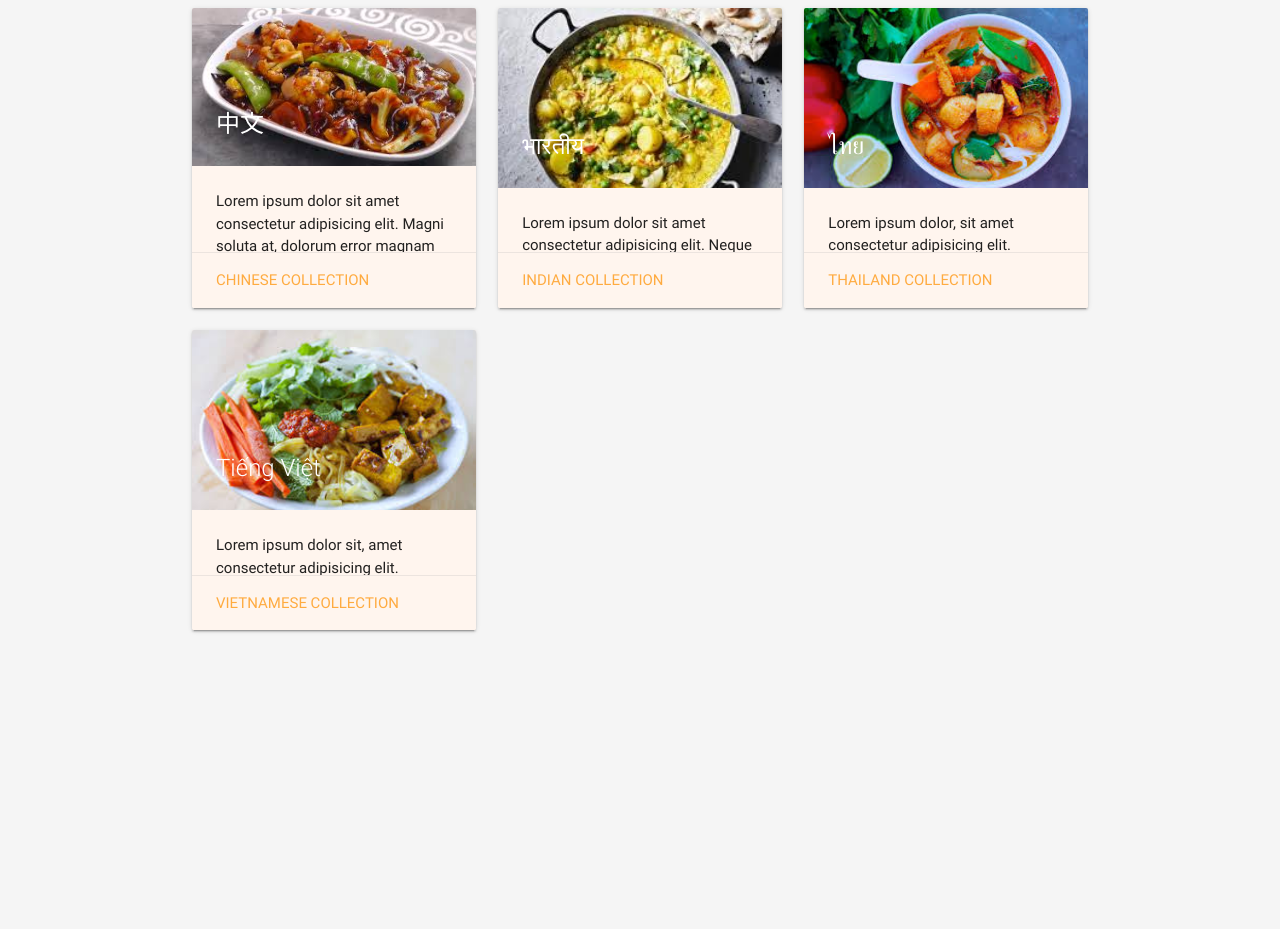
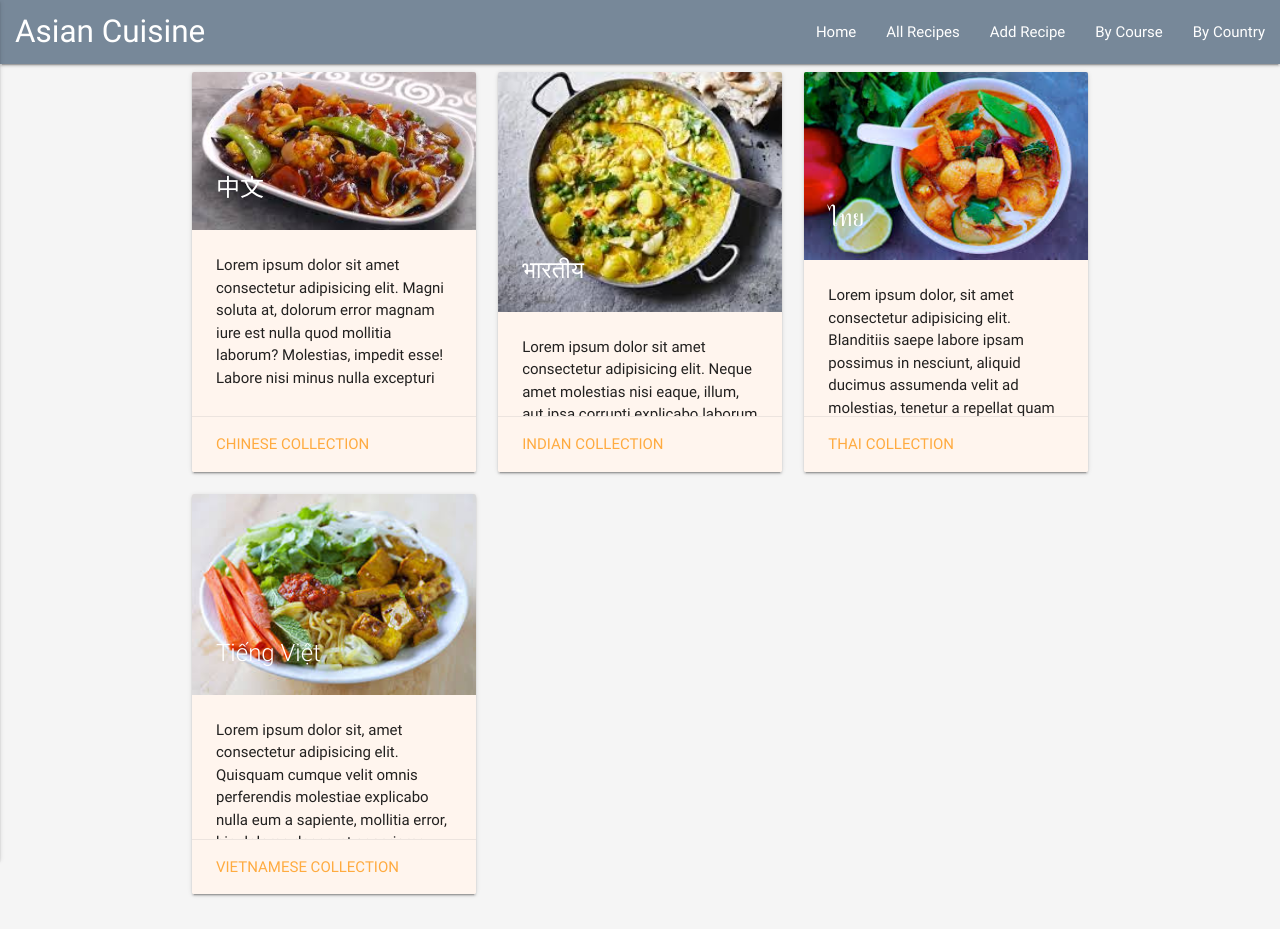
Before and after one commit to Code-Institute-Submissions/CI-project-four, a Flask app: page /countries in a window 1280 px wide. Before the commit the page ends 633 px from the top, so only its background shows below. Run offline with Flask 2, Linux system fonts and the light colour scheme; data that the repository does not hold is empty; some libraries are stand-ins or nearby versions.

```diff
--- a/templates/base.html
+++ b/templates/base.html
@@ -12,6 +12,28 @@
 </head>
 
 <body>
+   <header>
+      <nav>
+         <div class="nav-wrapper">
+            <a href="{{url_for('index')}}" class="brand-logo">Asian Cuisine</a>
+            <a href="#" data-activates="mobile-demo" class="button-collapse"><i class="material-icons">menu</i></a>
+            <ul id="nav-mobile" class="right hide-on-med-and-down">
+               <li><a href="{{url_for('index')}}">Home</a></li>
+               <li><a href="{{url_for('get_recipes')}}">All Recipes</a></li>
+               <li><a href="{{url_for('add_recipe')}}">Add Recipe</a></li>
+               <li><a href="{{url_for('courses')}}">By Course</a></li>
+               <li><a href="{{url_for('countries')}}">By Country </a></li>
+            </ul>
+            <ul class="side-nav" id="mobile-demo">
+               <li><a href="{{url_for('index')}}">Home</a></li>
+               <li><a href="{{url_for('get_recipes')}}">All Recipes</a></li>
+               <li><a href="{{url_for('add_recipe')}}">Add Recipe</a></li>
+               <li><a href="{{url_for('courses')}}">By Course</a></li>
+               <li><a href="{{url_for('countries')}}">By Country</a></li>
+            </ul>
+         </div>
+      </nav>
+   </header>
    <div class="container1">
       {% block content %}
       {% endblock %}
@@ -22,6 +44,8 @@
    <script type="text/javascript">
       $(document).ready(function () {
          $('select').material_select();
+         $(".button-collapse").sideNav();
+         $('.sidenav').sideNav();
       });
    </script>
 
--- a/templates/countries.html
+++ b/templates/countries.html
@@ -5,14 +5,16 @@
       <div class="row">
 
             <div class="col s12 m6 l4">
-         <div class="card small">
+                  <div class="card medium">
                         <div class="card-image">
                               <img src="static/img/chinese.jpeg" alt="A plate of chinese vegetables in a special sauce">
                               <span class="card-title">中文</span>
                         </div>
                         <div class="card-content">
-               <p>Lorem ipsum dolor sit amet consectetur adipisicing elit. Magni soluta at, dolorum error magnam iure
-                  est nulla quod mollitia laborum? Molestias, impedit esse! Labore nisi minus nulla excepturi alias
+                              <p>Lorem ipsum dolor sit amet consectetur adipisicing elit. Magni soluta at, dolorum
+                                    error magnam iure
+                                    est nulla quod mollitia laborum? Molestias, impedit esse! Labore nisi minus nulla
+                                    excepturi alias
                                     qui! </p>
                         </div>
                         <div class="card-action">
@@ -22,14 +24,16 @@
             </div>
 
             <div class="col s12 m6 l4">
-         <div class="card small">
+                  <div class="card medium">
                         <div class="card-image">
                               <img src="static/img/indian.jpeg" alt="A bowl of indian pea and potato medium spiced curry">
                               <span class="card-title"> भारतीय</span>
                         </div>
                         <div class="card-content">
-               <p>Lorem ipsum dolor sit amet consectetur adipisicing elit. Neque amet molestias nisi eaque, illum, aut
-                  ipsa corrupti explicabo laborum molestiae odit odio quos. Quia iure vitae, vel deserunt cumque rem.</p>
+                              <p>Lorem ipsum dolor sit amet consectetur adipisicing elit. Neque amet molestias nisi
+                                    eaque, illum, aut
+                                    ipsa corrupti explicabo laborum molestiae odit odio quos. Quia iure vitae, vel
+                                    deserunt cumque rem.</p>
                         </div>
                         <div class="card-action">
                               <a href="{{url_for('recipes_by_country', country_name='India')}}">Indian Collection</a>
@@ -38,32 +42,36 @@
             </div>
 
             <div class="col s12 m6 l4">
-         <div class="card small">
+                  <div class="card medium">
                         <div class="card-image">
                               <img src="static/img/thai.jpeg" alt="A bowl of spicy thai vegetable noodle soup">
                               <span class="card-title">
                                     ไทย</span>
                         </div>
                         <div class="card-content">
-               <p>Lorem ipsum dolor, sit amet consectetur adipisicing elit. Blanditiis saepe labore ipsam possimus in
-                  nesciunt, aliquid ducimus assumenda velit ad molestias, tenetur a repellat quam laudantium, laborum
+                              <p>Lorem ipsum dolor, sit amet consectetur adipisicing elit. Blanditiis saepe labore
+                                    ipsam possimus in
+                                    nesciunt, aliquid ducimus assumenda velit ad molestias, tenetur a repellat quam
+                                    laudantium, laborum
                                     at suscipit temporibus.</p>
                         </div>
                         <div class="card-action">
-               <a href="{{url_for('recipes_by_country', country_name='Thailand')}}">Thailand Collection</a>
+                              <a href="{{url_for('recipes_by_country', country_name='Thailand')}}">Thai Collection</a>
                         </div>
                   </div>
             </div>
 
             <div class="col s12 m6 l4">
-         <div class="card small">
+                  <div class="card medium">
                         <div class="card-image">
                               <img src="static/img/viet.jpeg" alt="A bowl of vietnamese vegetable noodles">
                               <span class="card-title">Tiếng Việt</span>
                         </div>
                         <div class="card-content">
-               <p>Lorem ipsum dolor sit, amet consectetur adipisicing elit. Quisquam cumque velit omnis perferendis
-                  molestiae explicabo nulla eum a sapiente, mollitia error, hic dolores deserunt asperiores quidem
+                              <p>Lorem ipsum dolor sit, amet consectetur adipisicing elit. Quisquam cumque velit omnis
+                                    perferendis
+                                    molestiae explicabo nulla eum a sapiente, mollitia error, hic dolores deserunt
+                                    asperiores quidem
                                     ducimus dicta numquam quam!</p>
                         </div>
                         <div class="card-action">
```
Lines whose indentation alone changed are shown as unchanged.
